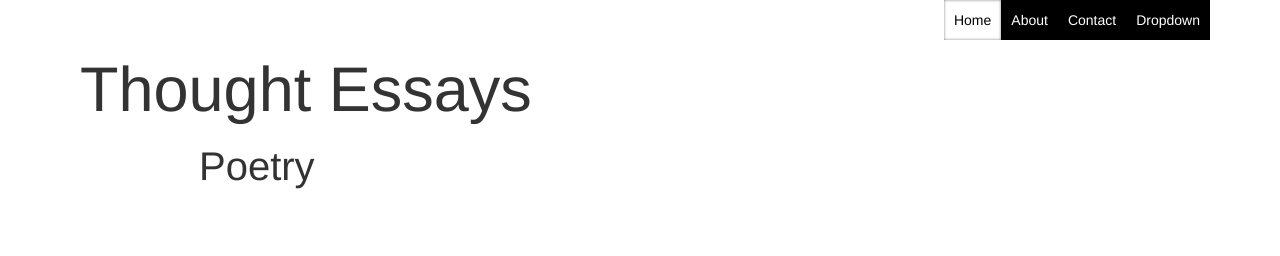
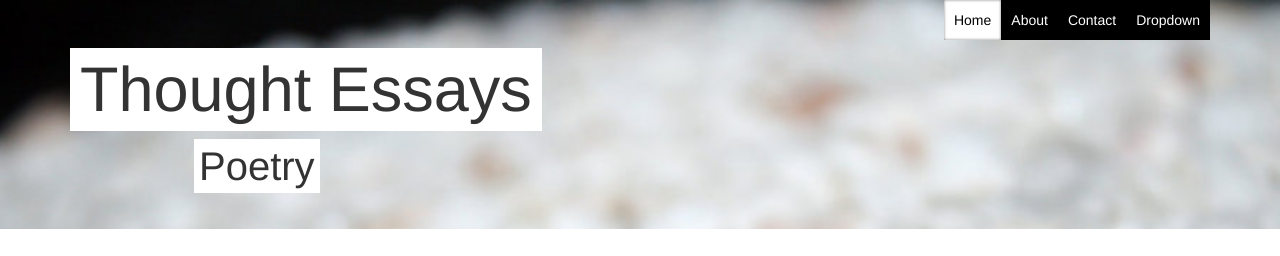
Before and after one commit to AntJanus/bootstrap-3-thoughts-theme, a plain HTML site: page index.html in a window 1280 px wide. Shown: the top 256 px of the page. Drawn offline with Linux system fonts and the light colour scheme.

Commit message:
image addition for the looks

```diff
--- a/less/theme.less
+++ b/less/theme.less
@@ -36,7 +36,8 @@
 .jumbotron {
   padding: 48px 0 36px;
   margin-top: -40px;
-  background: url('');
+  background: url('../images/a-ring.jpg');
+  background-size: 100%;
 
   h1 {
     display: inline-block;
```
Also changed, not shown: css/theme.css, images/a-ring.jpg (added).
